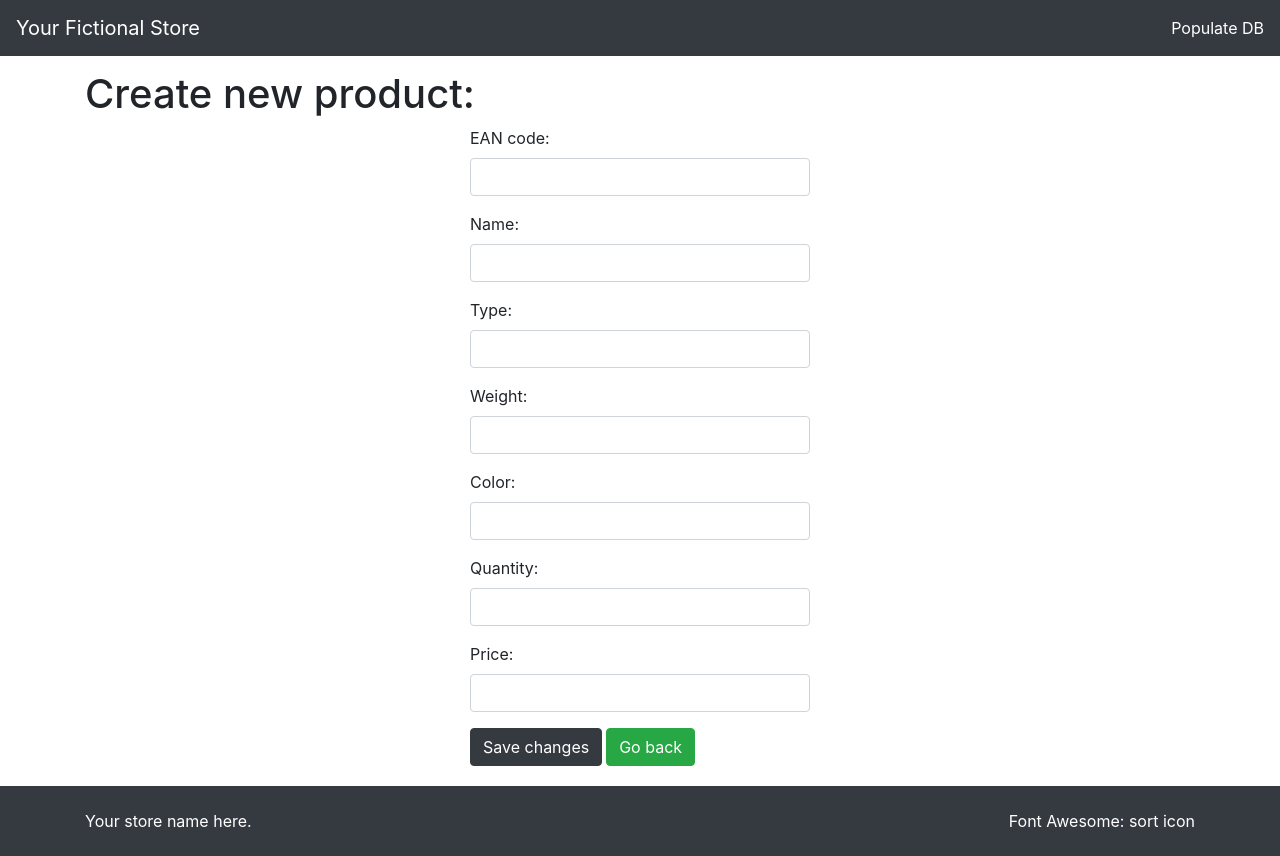
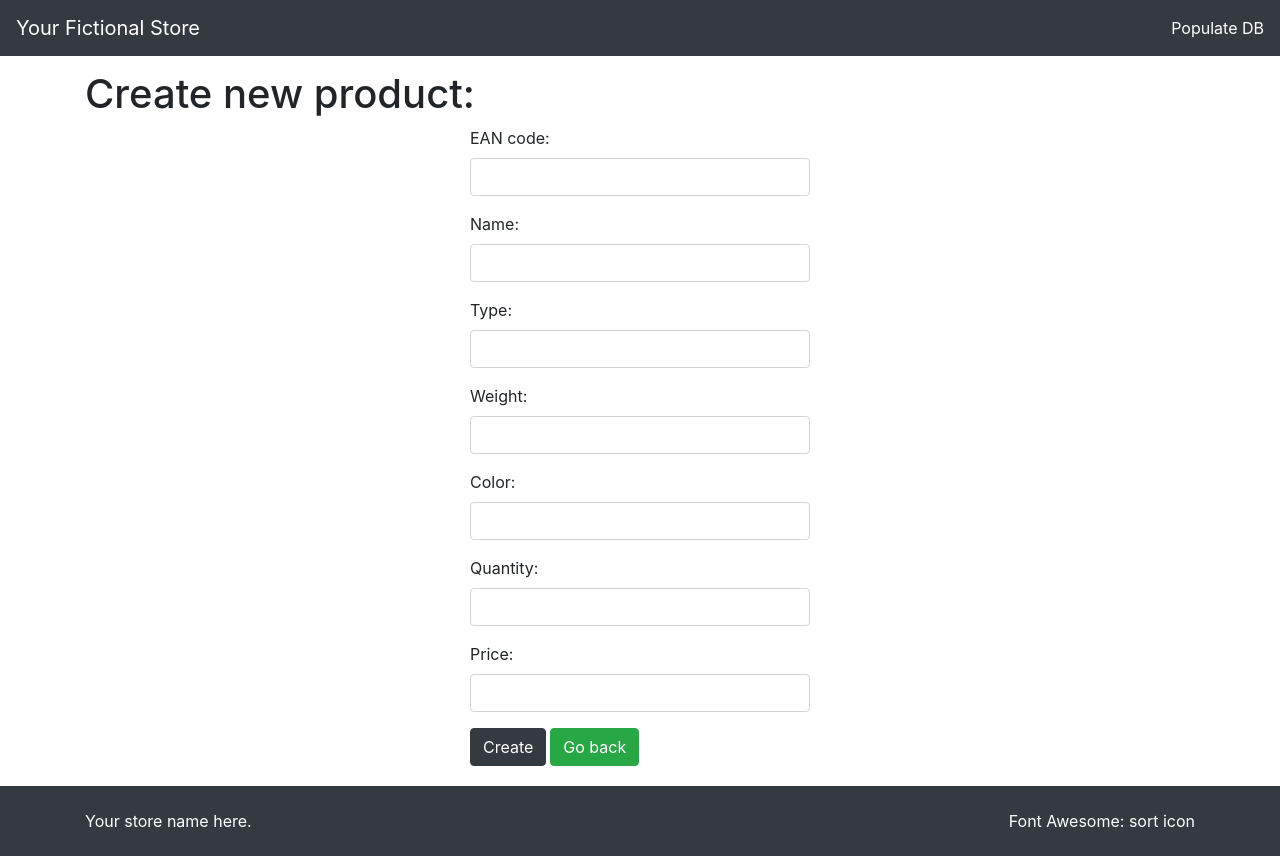
Before and after one commit to 4utomatas/ReactjsApp, a React (Create React App) app: page /products/Create in a window 1280 px wide. Built offline with nearby package versions, Linux system fonts and the light colour scheme.

Commit message:
Changed the name of the page, button text changes

```diff
--- a/public/index.html
+++ b/public/index.html
@@ -24,7 +24,7 @@
       work correctly both with client-side routing and a non-root public URL.
       Learn how to configure a non-root public URL by running `npm run build`.
     -->
-    <title>React App</title>
+    <title>WaMa - Warehouse Manager</title>
   </head>
   <body>
     <noscript>You need to enable JavaScript to run this app.</noscript>
--- a/src/App.js
+++ b/src/App.js
@@ -21,7 +21,6 @@ import Edit from "./components/Edit";
 import './bootstrap/css/bootstrap.css';
 
 function App() {
-  // DataStorage();
   return (
     <Router>
       <Navbar/>
@@ -48,7 +47,6 @@ function App() {
               <div className="">
                 <h1>Product list:</h1>
               </div>
-
               <div className="">
                 <Link className="btn btn-info mr-1 btn-new" to={`/products/Create/`}> New product </Link>
               </div>
--- a/src/components/Create.js
+++ b/src/components/Create.js
@@ -141,7 +141,7 @@ class CreateForm extends React.Component {
                         onChange={this.handleInputChange} />
                 </div>
 
-                <input className="btn btn-dark mr-1" type="submit" value="Save changes" />
+                <input className="btn btn-dark mr-1" type="submit" value="Create" />
                 <Link className="btn btn-success" to={`/`}> Go back </Link>
             </form>
         </div>
```
